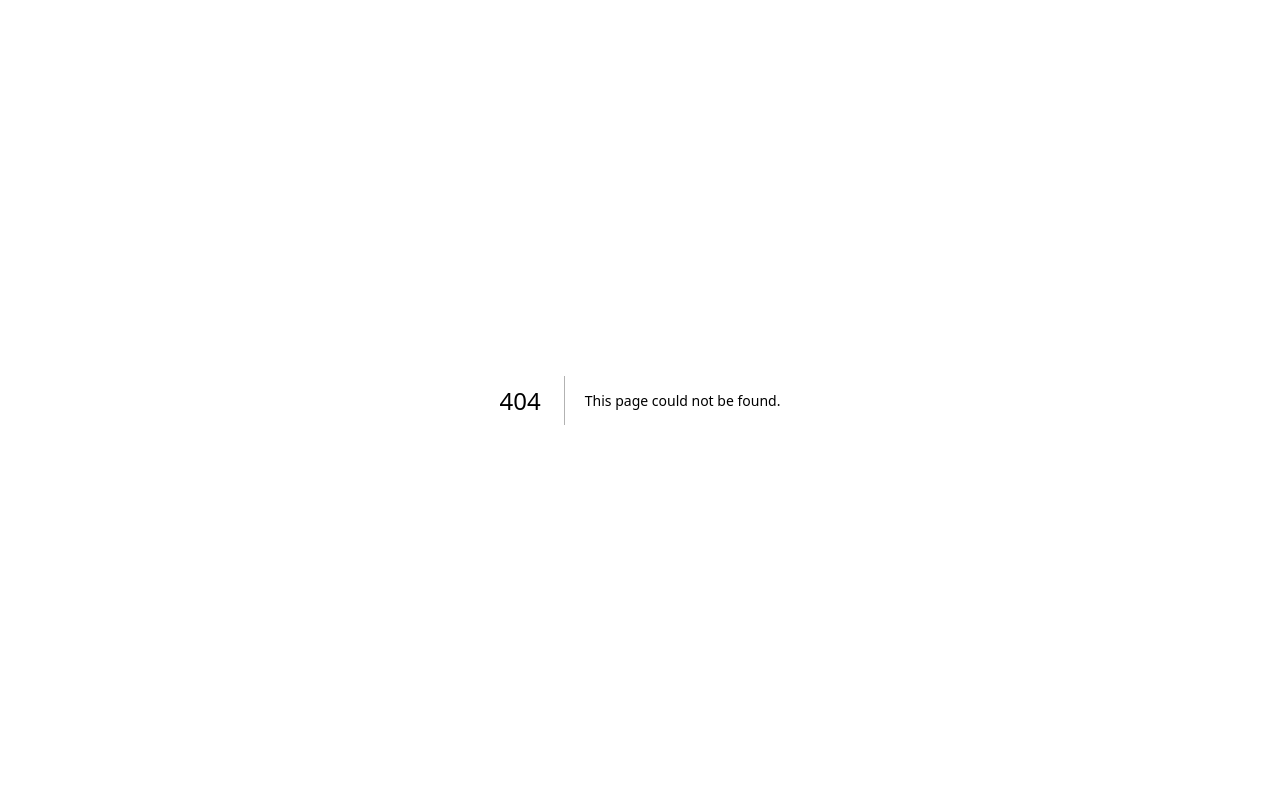
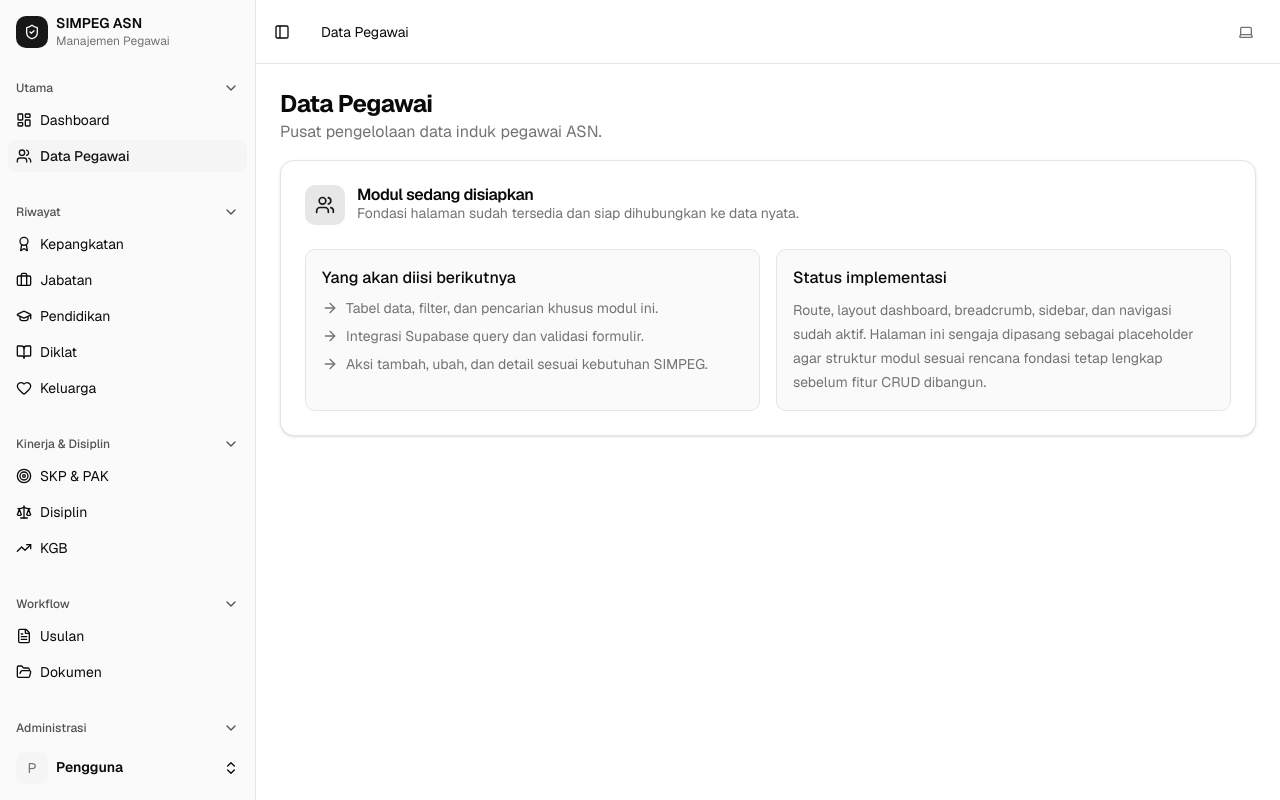
Before and after one commit to dafahuda/MY-SIMPEG-ASN, a Next.js app: page /pegawai in a window 1280 px wide. Before the commit this address had no page. Built offline with nearby package versions, Linux system fonts and the light colour scheme; no server answers.

Commit message:
feat(fase-3): add pegawai module placeholder route
Ultraworked with [Sisyphus](https://github.com/code-yeongyu/oh-my-openagent)

Co-authored-by: Sisyphus <clio-agent@sisyphuslabs.ai>

```diff
--- /dev/null
+++ b/src/app/(dashboard)/pegawai/page.tsx
@@ -0,0 +1,13 @@
+import { Users } from 'lucide-react'
+
+import { DashboardPagePlaceholder } from '@/components/layout/dashboard-page-placeholder'
+
+export default function PegawaiPage() {
+  return (
+    <DashboardPagePlaceholder
+      title="Data Pegawai"
+      description="Pusat pengelolaan data induk pegawai ASN."
+      icon={Users}
+    />
+  )
+}
```
